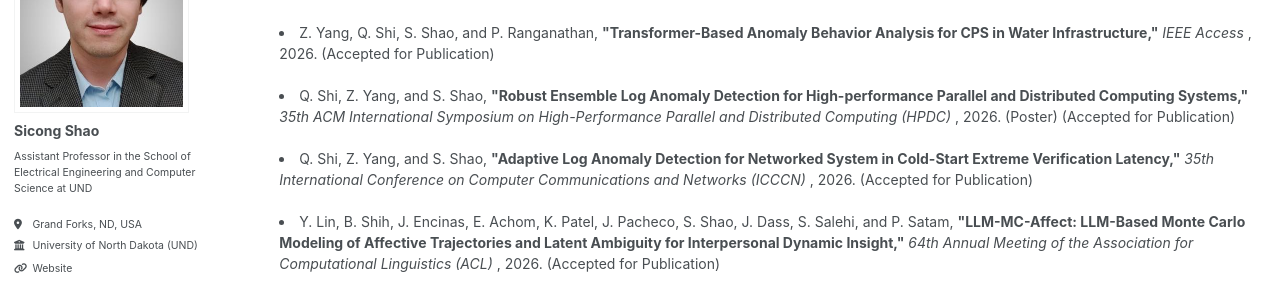
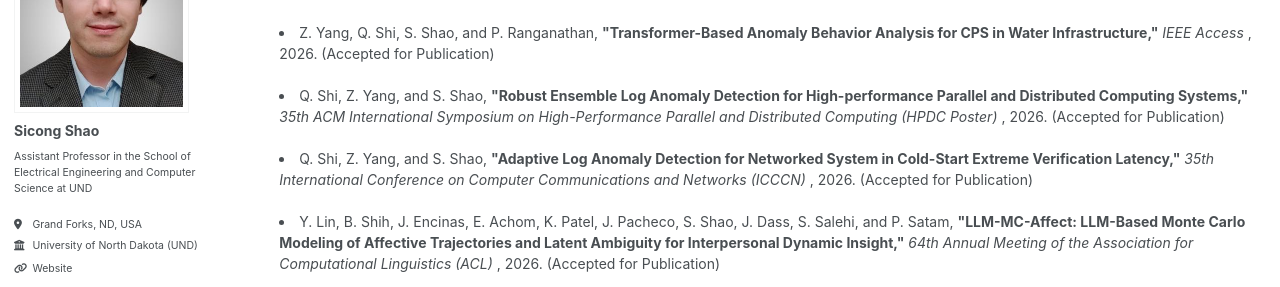
Before and after one commit to sicongshao/sicongshao.github.io, a Jekyll site: the page built from _pages/publications.html, in a window 1280 px wide and 900 px high. Shown: the part 204-491 px from the top of the window. Built offline with Jekyll 4.4.1, drawn with Linux system fonts in a browser that asks for light colours; some web fonts are replaced.

Commit message:
first commit

```diff
--- a/_pages/publications.html
+++ b/_pages/publications.html
@@ -32,7 +32,7 @@
 
 
 <li>
-  Q. Shi, Z. Yang, and S. Shao, <strong>"Robust Ensemble Log Anomaly Detection for High-performance Parallel and Distributed Computing Systems,"</strong> <i>35th ACM International Symposium on High-Performance Parallel and Distributed Computing (HPDC) </i>, 2026. (Poster) (Accepted for Publication)
+  Q. Shi, Z. Yang, and S. Shao, <strong>"Robust Ensemble Log Anomaly Detection for High-performance Parallel and Distributed Computing Systems,"</strong> <i>35th ACM International Symposium on High-Performance Parallel and Distributed Computing (HPDC Poster) </i>, 2026. (Accepted for Publication)
 </li>
 <br>
 
```
